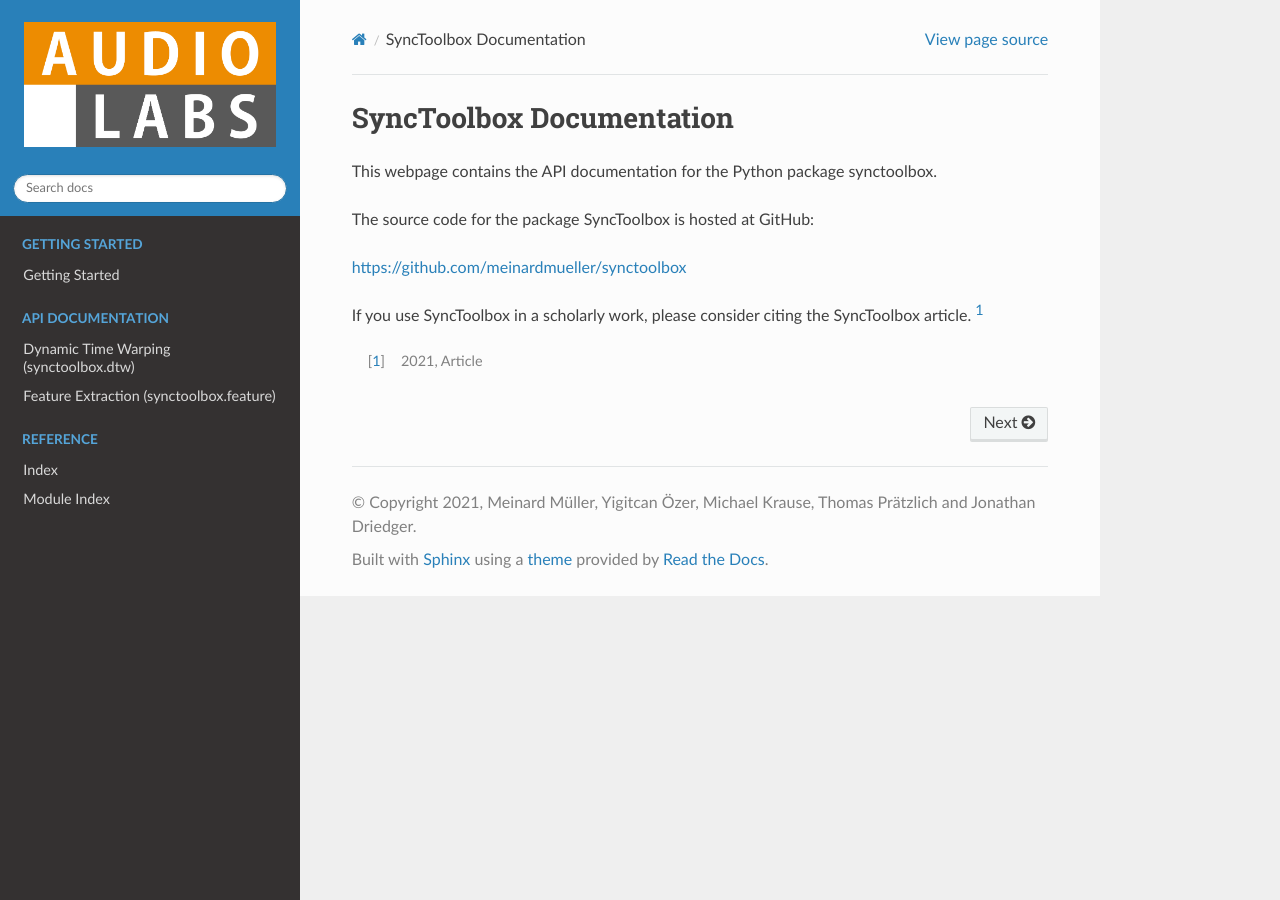
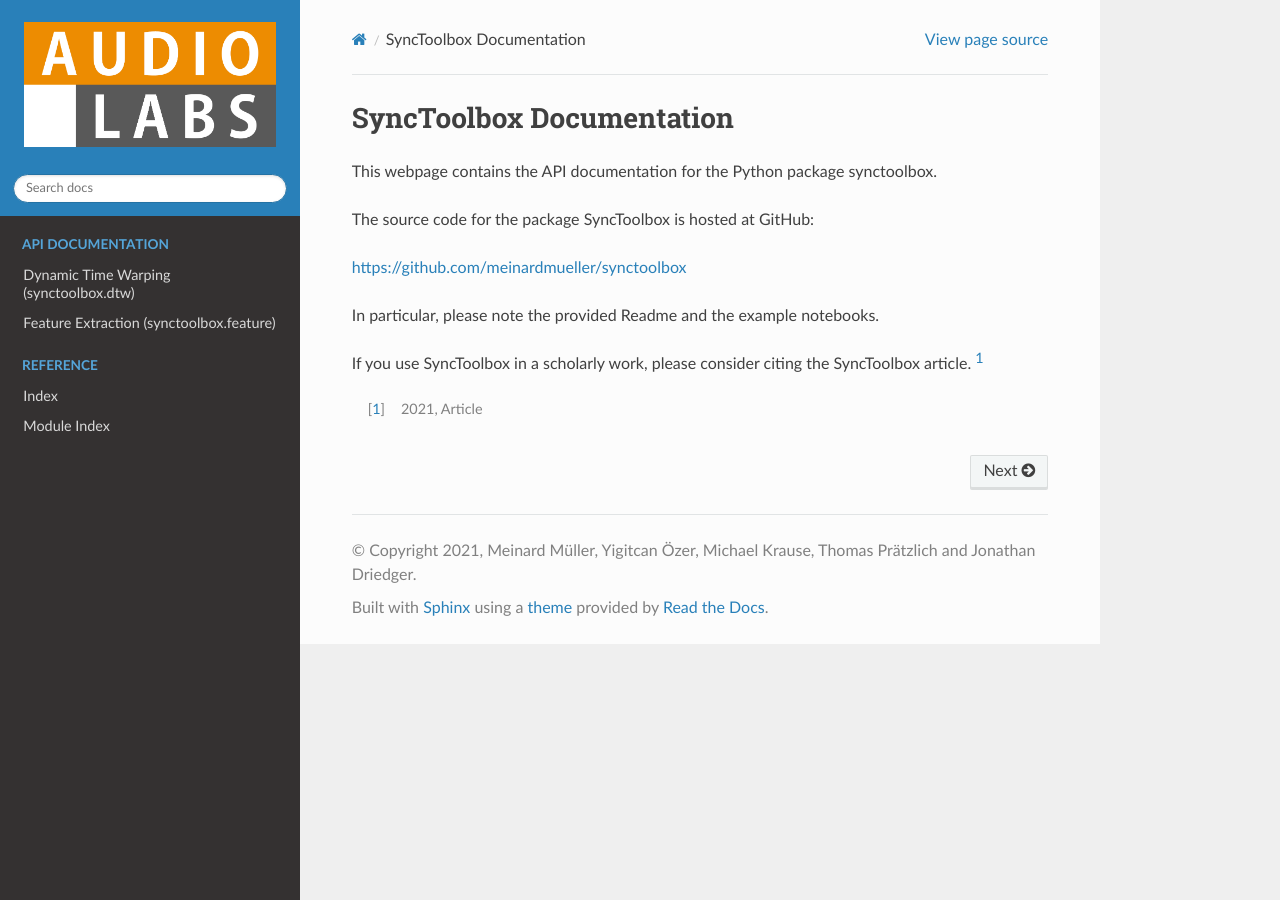
Before and after one commit to meinardmueller/synctoolbox, a Sphinx documentation site: the page built from docs/source/index.rst, in a window 1280 px wide. Built offline with Sphinx 7.4.7 and the Read the Docs theme 2.0.0, drawn with Linux system fonts in a browser that asks for light colours.

Commit message:
Small change to docs, removed Getting Started section

```diff
--- a/docs/source/index.rst
+++ b/docs/source/index.rst
@@ -12,16 +12,12 @@ The source code for the package SyncToolbox is hosted at GitHub:
 
 https://github.com/meinardmueller/synctoolbox
 
+In particular, please note the provided Readme and the example notebooks.
+
 If you use SyncToolbox in a scholarly work, please consider citing the SyncToolbox article. [#]_
 
 
 .. [#] 2021, Article
-
-.. toctree::
-    :caption: Getting Started
-    :hidden:
-
-    getting_started
 
 .. toctree::
     :caption: API Documentation
```
Also changed, not shown: docs/source/getting_started.rst (deleted, +0 -15 lines), 10 other files.
